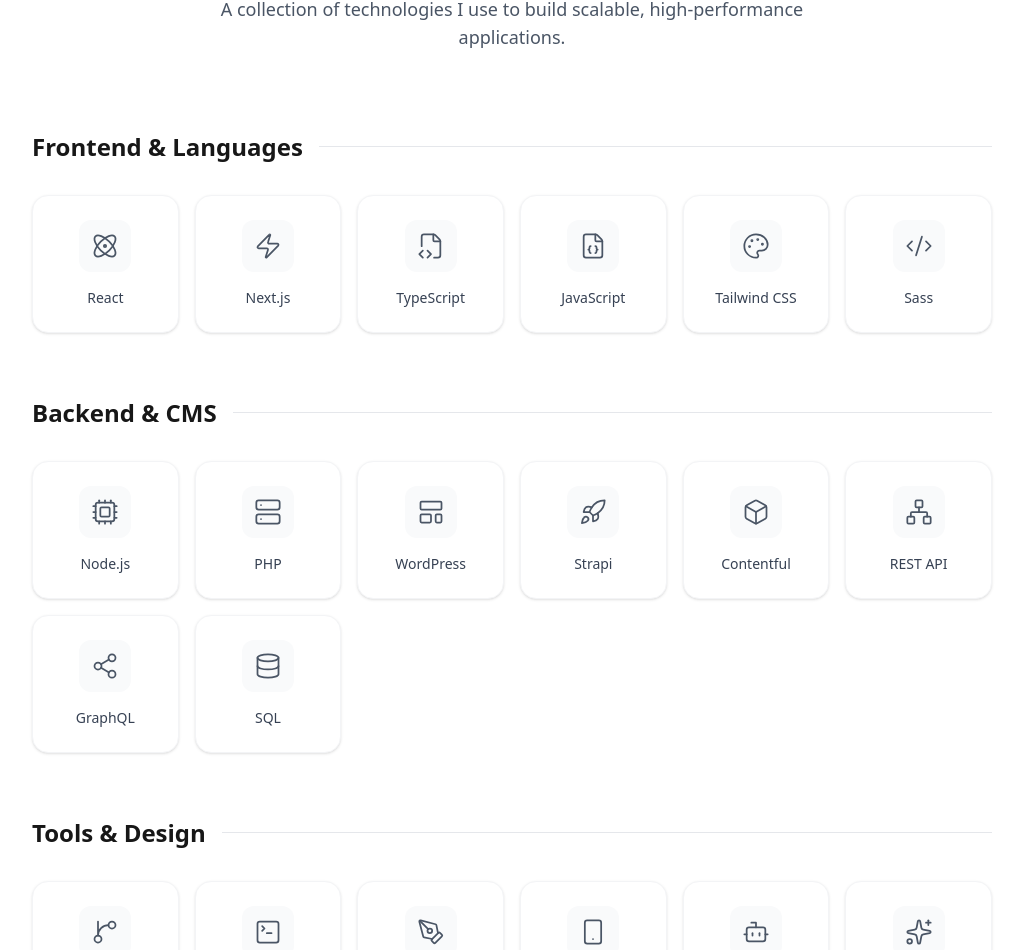
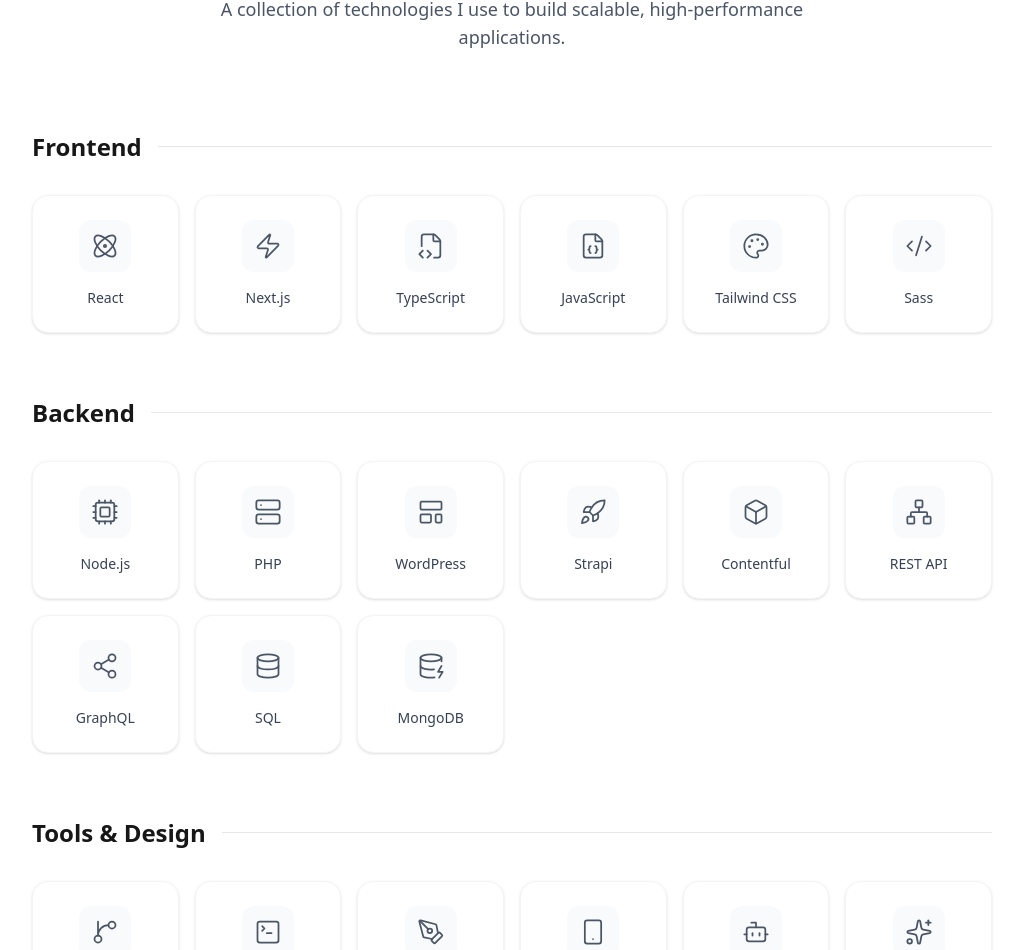
Before and after one commit to KaszubDev/personal-website, a Next.js app: page / in a window 1280 px wide. Shown: the part 2191-3141 px from the top of the page, without its empty margins (128-1151 px from the left). Built offline with nearby package versions, Linux system fonts and the light colour scheme.

Commit message:
chore: Add 1 item to skills section, rename skill categories

```diff
--- a/src/app/about/page.tsx
+++ b/src/app/about/page.tsx
@@ -19,7 +19,7 @@ export default function AboutPage() {
                     initial={{ opacity: 0, y: 20 }}
                     animate={{ opacity: 1, y: 0 }}
                     transition={{ duration: 0.8, ease: "easeOut" }}
-                    className="max-w-4xl mx-auto text-center mb-16 md:mb-24"
+                    className="max-w-4xl mx-auto text-center mb-16 md:mb-20"
                 >
                     <h1 className="text-4xl md:text-6xl lg:text-7xl font-bold tracking-tight mb-8 text-black dark:text-white leading-tight">
                         Driven by the Challenge <br />
--- a/src/data/skills.ts
+++ b/src/data/skills.ts
@@ -19,7 +19,8 @@ import {
     Sparkles,
     Atom,
     FileCode2,
-    LucideIcon
+    LucideIcon,
+    DatabaseZap
 } from "lucide-react";
 
 export type Skill = {
@@ -35,7 +36,7 @@ export type SkillGroup = {
 
 export const skillGroups: SkillGroup[] = [
     {
-        title: "Frontend & Languages",
+        title: "Frontend",
         items: [
             { name: "React", icon: Atom, category: "Frontend" },
             { name: "Next.js", icon: Zap, category: "Framework" },
@@ -46,7 +47,7 @@ export const skillGroups: SkillGroup[] = [
         ]
     },
     {
-        title: "Backend & CMS",
+        title: "Backend",
         items: [
             { name: "Node.js", icon: Cpu, category: "Backend" },
             { name: "PHP", icon: Server, category: "Backend" },
@@ -56,6 +57,7 @@ export const skillGroups: SkillGroup[] = [
             { name: "REST API", icon: Network, category: "API" },
             { name: "GraphQL", icon: Share2, category: "API" },
             { name: "SQL", icon: Database, category: "Database" },
+            { name: "MongoDB", icon: DatabaseZap, category: "Database" },
         ]
     },
     {
```
